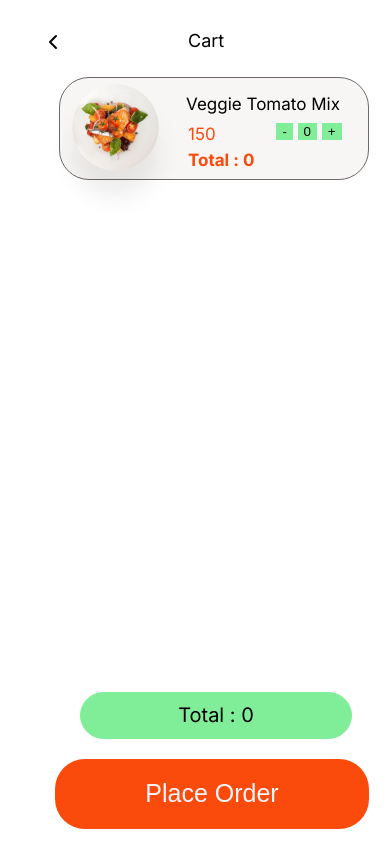
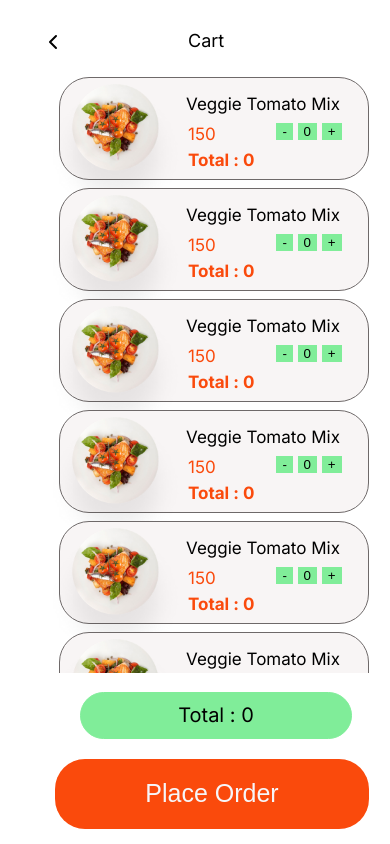
Before and after one commit to bhavesh003/DineEase-OrderFood-in-Restaurant, a website built with Parcel: page Cart.html in a window 390 px wide. Shown: the top 844 px of the page. Built offline with nearby package versions, Linux system fonts and the light colour scheme.

Commit message:
change in flexbox

```diff
--- a/Cart.html
+++ b/Cart.html
@@ -21,6 +21,73 @@
 
     <div class="cart-foodmenusection">
 
+      <div class="dish" id="dish">
+        <div class="dish-details">
+          <img class="dish-icon" alt="" src="public/mask-group2@2x.png" />
+          <div class="dish-name">Veggie Tomato Mix</div>
+          <div class="dish-price">150</div>
+          <h3 class="price">150</h3>
+        </div>
+        <button class="b1 minus">-</button>
+        <button class="b quantity">0</button>
+        <button class="b2 plus">+</button>
+      </div>
+
+      <div class="dish" id="dish">
+        <div class="dish-details">
+          <img class="dish-icon" alt="" src="public/mask-group2@2x.png" />
+          <div class="dish-name">Veggie Tomato Mix</div>
+          <div class="dish-price">150</div>
+          <h3 class="price">150</h3>
+        </div>
+        <button class="b1 minus">-</button>
+        <button class="b quantity">0</button>
+        <button class="b2 plus">+</button>
+      </div>
+      <div class="dish" id="dish">
+        <div class="dish-details">
+          <img class="dish-icon" alt="" src="public/mask-group2@2x.png" />
+          <div class="dish-name">Veggie Tomato Mix</div>
+          <div class="dish-price">150</div>
+          <h3 class="price">150</h3>
+        </div>
+        <button class="b1 minus">-</button>
+        <button class="b quantity">0</button>
+        <button class="b2 plus">+</button>
+      </div>
+      <div class="dish" id="dish">
+        <div class="dish-details">
+          <img class="dish-icon" alt="" src="public/mask-group2@2x.png" />
+          <div class="dish-name">Veggie Tomato Mix</div>
+          <div class="dish-price">150</div>
+          <h3 class="price">150</h3>
+        </div>
+        <button class="b1 minus">-</button>
+        <button class="b quantity">0</button>
+        <button class="b2 plus">+</button>
+      </div>
+      <div class="dish" id="dish">
+        <div class="dish-details">
+          <img class="dish-icon" alt="" src="public/mask-group2@2x.png" />
+          <div class="dish-name">Veggie Tomato Mix</div>
+          <div class="dish-price">150</div>
+          <h3 class="price">150</h3>
+        </div>
+        <button class="b1 minus">-</button>
+        <button class="b quantity">0</button>
+        <button class="b2 plus">+</button>
+      </div>
+      <div class="dish" id="dish">
+        <div class="dish-details">
+          <img class="dish-icon" alt="" src="public/mask-group2@2x.png" />
+          <div class="dish-name">Veggie Tomato Mix</div>
+          <div class="dish-price">150</div>
+          <h3 class="price">150</h3>
+        </div>
+        <button class="b1 minus">-</button>
+        <button class="b quantity">0</button>
+        <button class="b2 plus">+</button>
+      </div>
       <div class="dish" id="dish">
         <div class="dish-details">
           <img class="dish-icon" alt="" src="public/mask-group2@2x.png" />
--- a/HomePage.css
+++ b/HomePage.css
@@ -36,10 +36,12 @@
   }
 
   .foodmenusection {
+    /* background-color: blue; */
     position: absolute;
     margin: 15px;
     top: 205px;
-    width: 100%;
+    /* width: 100%; */
+    width: 400px;
     height: auto;
     display: flex;
     flex-wrap: wrap;
```
